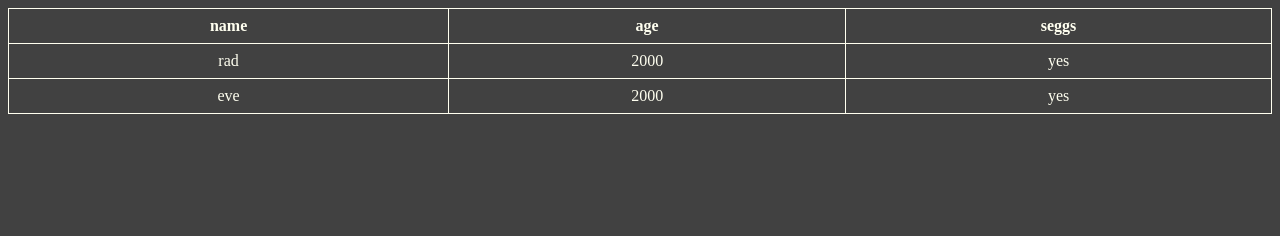
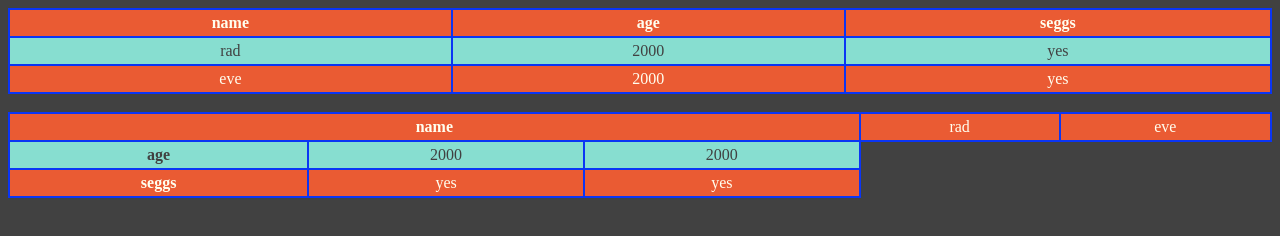
Before and after one commit to Rad-Monk/HTML, a plain HTML site: page chai_aur_code/tables.html in a window 1280 px wide. Drawn offline with Linux system fonts and the light colour scheme.

Commit message:
added table tags

```diff
--- a/chai_aur_code/tables.html
+++ b/chai_aur_code/tables.html
@@ -18,10 +18,20 @@
 
         th,
         td {
-            border: 1px solid #fffff0;
-            padding: 8px;
+            border: 2px solid #0a35f4;
+            padding: 4px;
             /* this is to give padding to the cells, which just some space in between */
             text-align: center;
+        }
+
+        tr:nth-child(even) {
+            background-color: #87ded0;
+            color: #414141;
+        }
+
+        tr:nth-child(odd) {
+            background-color: #ea5b33;
+            color: #fffff0;
         }
     </style>
     <title>tables</title>
@@ -45,6 +55,23 @@
             <td>yes</td>
         </tr>
     </table>
+    <br />
+    <table>
+        <tr>
+            <th colspan="3">name</th>
+            <td>rad</td>
+            <td>eve</td>
+        </tr>
+        <tr>
+            <th>age</th>
+            <td>2000</td>
+            <td>2000</td>
+        </tr>
+        <tr>
+            <th>seggs</th>
+            <td>yes</td>
+            <td>yes</td>
+    </table>
 </body>
 
 </html>
```
